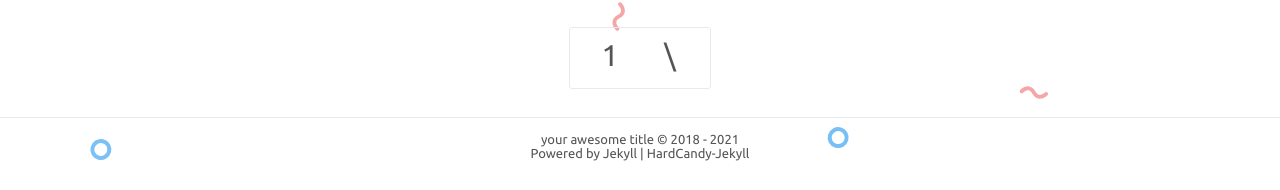
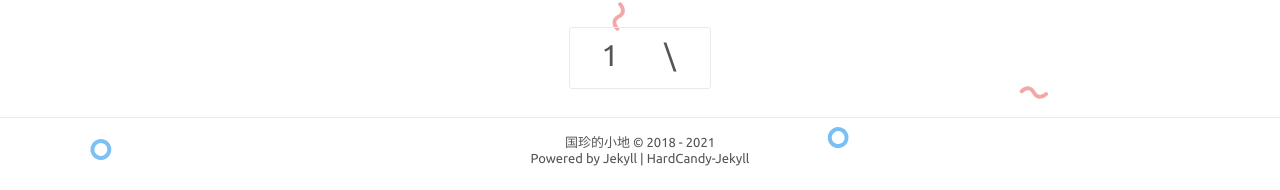
Before and after one commit to zgzaacm/zgzaacm.github.io, a Jekyll site: the page built from index.html, in a window 1280 px wide. Shown: the part 1455-1645 px from the top of the page. Built offline with Jekyll 4.4.1, drawn with Linux system fonts in a browser that asks for light colours; comment, search, counter and statistics services are not loaded.

Commit message:
try modify

```diff
--- a/_config.yml
+++ b/_config.yml
@@ -1,6 +1,6 @@
 # Site settings 配置站点
-title: 'your awesome title'
-description: 'your web description'
+title: '国珍的小地'
+description: '欢迎呀'
 keywords: 'your web keywords, another keywords'
 url: 'https://abc.github.io' # your host
 
```
